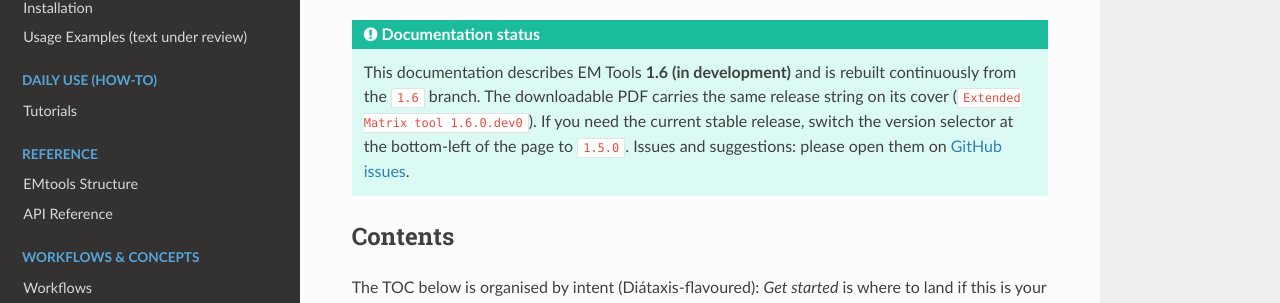
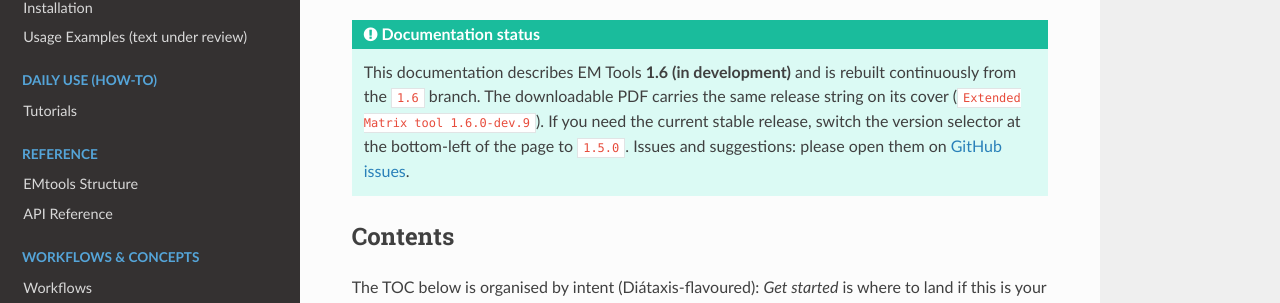
Before and after one commit to zalmoxes-laran/EM-blender-tools-doc, a Sphinx documentation site: the page built from docs/index.rst, in a window 1280 px wide and 900 px high, scrolled down 2374 px. Shown: the part 144-447 px from the top of the window. Built offline with Sphinx 7.4.7 and the Read the Docs theme 3.1.0, drawn with Linux system fonts in a browser that asks for light colours.

Commit message:
Align docs release metadata to 1.6.0-dev.9
Update the Sphinx documentation version metadata and the landing page copy to reflect the current 1.6 development release string. This keeps the docs, PDF cover, and release naming consistent with the EM-blender-tools manifest and avoids stale version references.

```diff
--- a/docs/conf.py
+++ b/docs/conf.py
@@ -11,7 +11,7 @@ author = 'Emanuel Demetrescu, Simone Berto'
 # release naming on GitHub (e.g. em_tools-v1.6.0-dev.NNN-...) so that the
 # PDF cover, HTML header and downloadable bundle agree.
 version = '1.6'
-release = '1.6.0.dev0'
+release = '1.6.0-dev.9'  # deve seguire blender_manifest.toml di EM-blender-tools
 
 # Explicit titles so the HTML <title> and the PDF cover both carry the
 # correct release string and don't drift back to a stale "1.5" cover.
--- a/docs/index.rst
+++ b/docs/index.rst
@@ -86,7 +86,7 @@ What's New
 
    This documentation describes EM Tools **1.6 (in development)** and is rebuilt continuously
    from the ``1.6`` branch. The downloadable PDF carries the same release string on its cover
-   (``Extended Matrix tool 1.6.0.dev0``). If you need the current stable release, switch the
+   (``Extended Matrix tool 1.6.0-dev.9``). If you need the current stable release, switch the
    version selector at the bottom-left of the page to ``1.5.0``. Issues and suggestions:
    please open them on `GitHub issues <https://github.com/zalmoxes-laran/EM-blender-tools/issues>`__.
 
```
